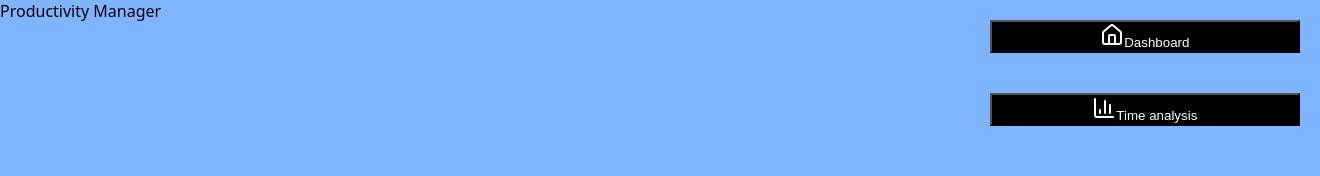
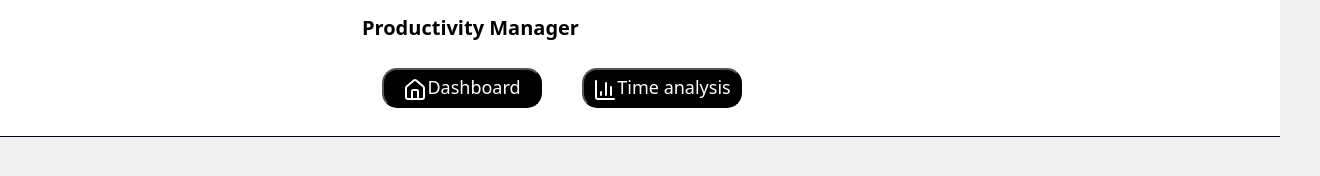
Before and after one commit to black-notfound/Productivity-Manager, a plain HTML site: page index.html in a window 1280 px wide. Shown: the whole page, 1320 px wide, since content can reach past the window. Drawn offline with nearby package versions, Linux system fonts and the light colour scheme.

Commit message:
Adicionando a navbar

```diff
--- a/css/styles.css
+++ b/css/styles.css
@@ -1,11 +1,41 @@
 html, body {
     margin: 0;
     padding: 0;
+    width: 100vw;
+    height: 100vh;
     font-family: system-ui, -apple-system, BlinkMacSystemFont, 'Segoe UI', Roboto, Oxygen, Ubuntu, Cantarell, 'Open Sans', 'Helvetica Neue', sans-serif;
-    background-color: rgb(127, 180, 255);
+    background-color: var(--brancoAcinzentado) !important;
+}
+
+/* Colors */
+:root {
+    --brancoAcinzentado: rgb(241, 241, 242);
+    --branco: #ffff;
+    --preto: rgb(3, 2, 19);
+}
+
+.container {
+    width: 100vw;
+    height: 100vh;
+    margin: 0;
+    padding: 0;
 }
 
 .navbar {
+    width: inherit;
+    padding-left: 350px;
+    padding-right: 350px;
+    display: flex;
+    justify-content: space-between;
+    background-color: var(--branco) !important;
+    border-bottom: 1px solid var(--preto);
+    font-size: 1.125rem;
+    font-weight: 600;
+}
+
+.buttons {
+    width: 400px;
+    height: 80px;
     display: flex;
     justify-content: space-between;
 }
@@ -14,5 +44,6 @@ html, body {
     background-color: black;
     color: white;
     margin: 20px;
-    width: 100%;
+    width: 200px;
+    border-radius: 15px;
 }
--- a/index.html
+++ b/index.html
@@ -4,17 +4,24 @@
 <head>
     <meta charset="UTF-8">
     <meta name="viewport" content="width=device-width, initial-scale=1.0">
+    <link href="https://cdn.jsdelivr.net/npm/bootstrap@5.3.8/dist/css/bootstrap.min.css" rel="stylesheet"
+        integrity="sha384-sRIl4kxILFvY47J16cr9ZwB07vP4J8+LH7qKQnuqkuIAvNWLzeN8tE5YBujZqJLB" crossorigin="anonymous">
+    <script src="https://cdn.jsdelivr.net/npm/bootstrap@5.3.8/dist/js/bootstrap.bundle.min.js"
+        integrity="sha384-FKyoEForCGlyvwx9Hj09JcYn3nv7wiPVlz7YYwJrWVcXK/BmnVDxM+D2scQbITxI"
+        crossorigin="anonymous"></script>
     <link rel="stylesheet" href="css/styles.css">
     <title>Productivity Manager</title>
 </head>
 
 <body>
-    <div class="navbar">
-        <span>Productivity Manager</span>
+    <div class="container">
+        <nav class="navbar bg-body-tertiary">
+            <div class="container-fluid">
+                <a class="navbar-brand">Productivity Manager</a>
                 <div class="buttons">
-            <button class="navButton"><svg xmlns="http://www.w3.org/2000/svg" width="24" height="24" viewBox="0 0 24 24"
-                    fill="none" stroke="currentColor" stroke-width="2" stroke-linecap="round" stroke-linejoin="round"
-                    class="lucide lucide-house w-5 h-5"
+                    <button class="navButton"><svg xmlns="http://www.w3.org/2000/svg" width="24" height="24"
+                            viewBox="0 0 24 24" fill="none" stroke="currentColor" stroke-width="2"
+                            stroke-linecap="round" stroke-linejoin="round" class="lucide lucide-house w-5 h-5"
                             data-fg-h9b10="7.43:7.2944:/src/app/components/Navigation.tsx:39:19:1413:28:e:Icon">
                             <path d="M15 21v-8a1 1 0 0 0-1-1h-4a1 1 0 0 0-1 1v8"></path>
                             <path
@@ -33,8 +40,7 @@
                         </svg>Time analysis</button>
                 </div>
             </div>
-    <div class="container">
-
+        </nav>
     </div>
 </body>
 
```
Lines whose indentation alone changed are shown as unchanged.
